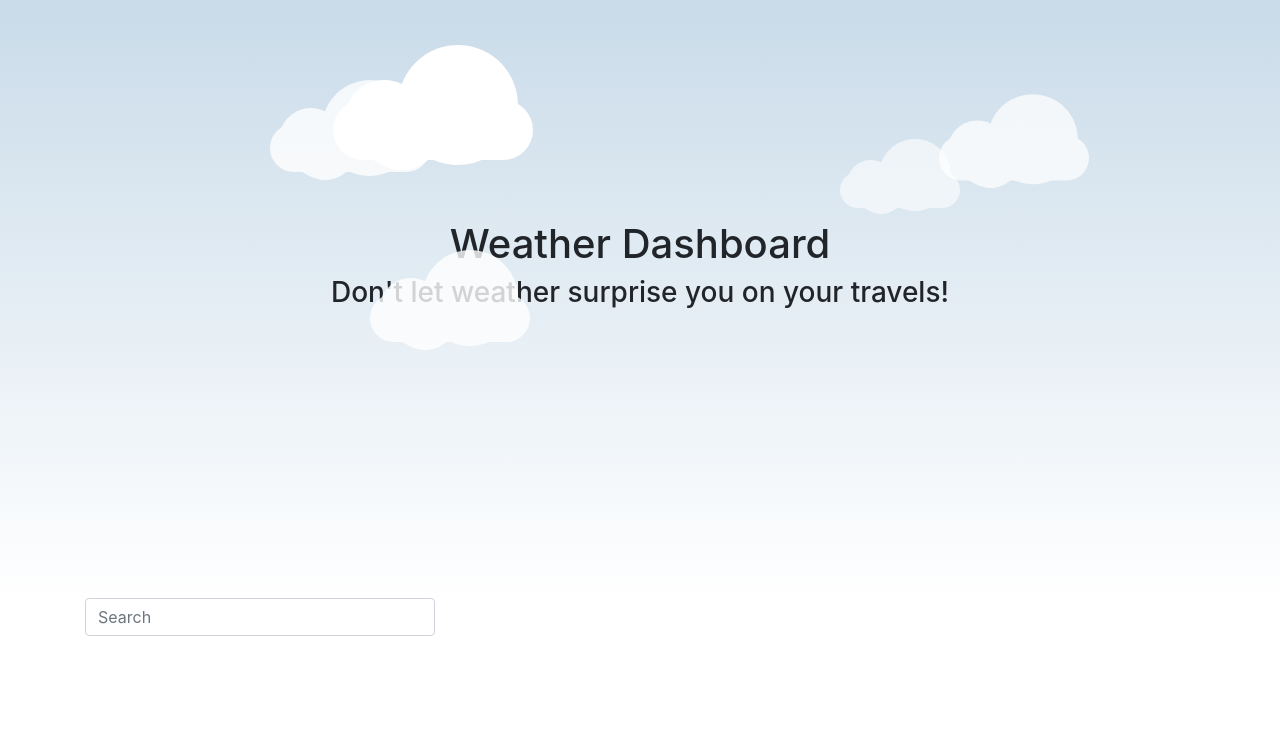
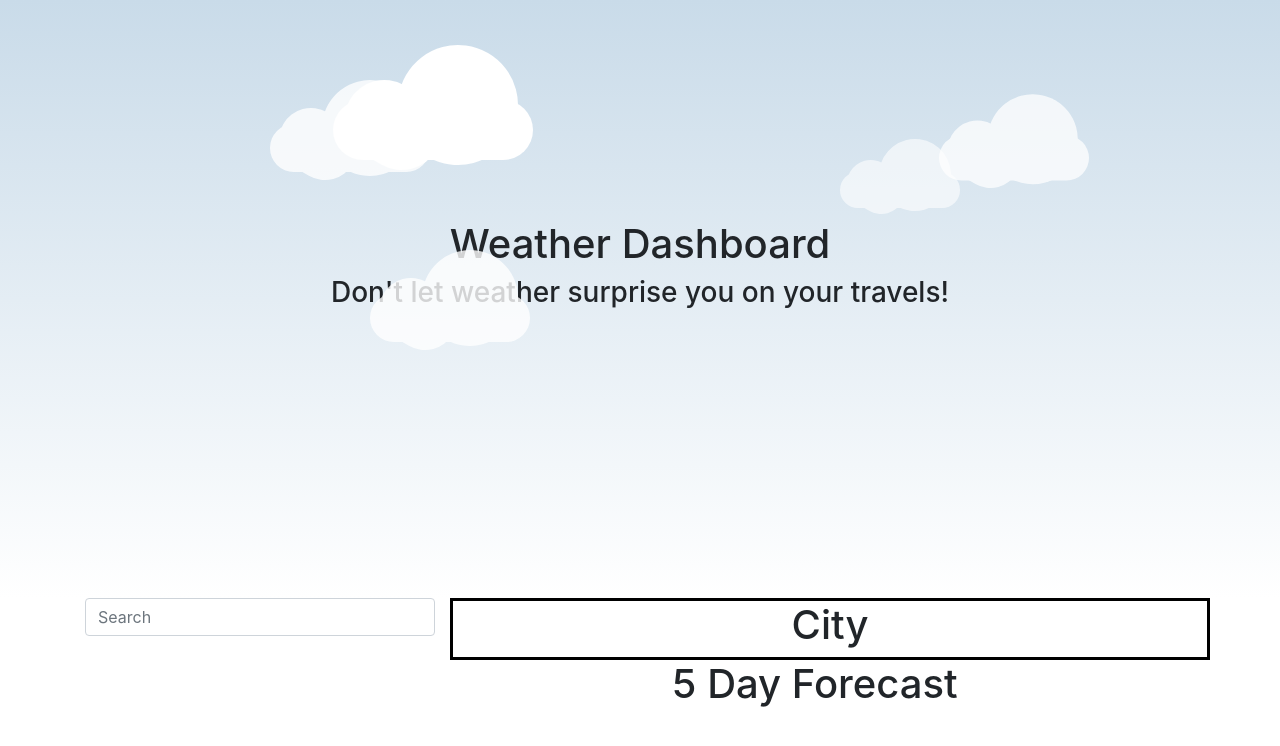
Before and after one commit to MCui1997/Weather-Dashboard, a plain HTML site: page index.html in a window 1280 px wide. Drawn offline with nearby package versions, Linux system fonts and the light colour scheme.

Commit message:
Added layout and new css file

```diff
--- a/index.html
+++ b/index.html
@@ -11,6 +11,8 @@
 
 
     <link rel="stylesheet" href="clouds.css" />
+    <link rel="stylesheet" href="styles.css" />
+
     <title>Weather Dashboard</title>
   </head>
 
@@ -38,16 +40,32 @@
     </header>
 
 
-    <div class = "container">
+    <div class = "container" id = "main-container">
         <div class = "row">
             <div class = "col-md-4">
                 <div class="md-form active-cyan active-cyan-2 mb-3">
                     <input class="form-control" type="text" placeholder="Search" aria-label="Search">
                   </div>
+            </div>
 
+            <div class = "col-md-8">
+                <div class = "row">
+                    <div class = "container" id = "status">
 
+                        <h1>City</h1>
+                    </div>
+                </div>
+
+                <div class = "row" id = "forecast">
+
+                    <div class = "container">
+                    <h1>5 Day Forecast</h1>
+                    </div>
+                </div>
             </div>
+
         </div>
+
     </div>
 
 
--- /dev/null
+++ b/styles.css
@@ -0,0 +1,13 @@
+#status{
+
+    text-align: center;
+    width:100%;
+    border-style: solid;
+    border-color: black;
+}
+
+#forecast{
+
+    text-align: center;
+    width:100%;
+}
```
